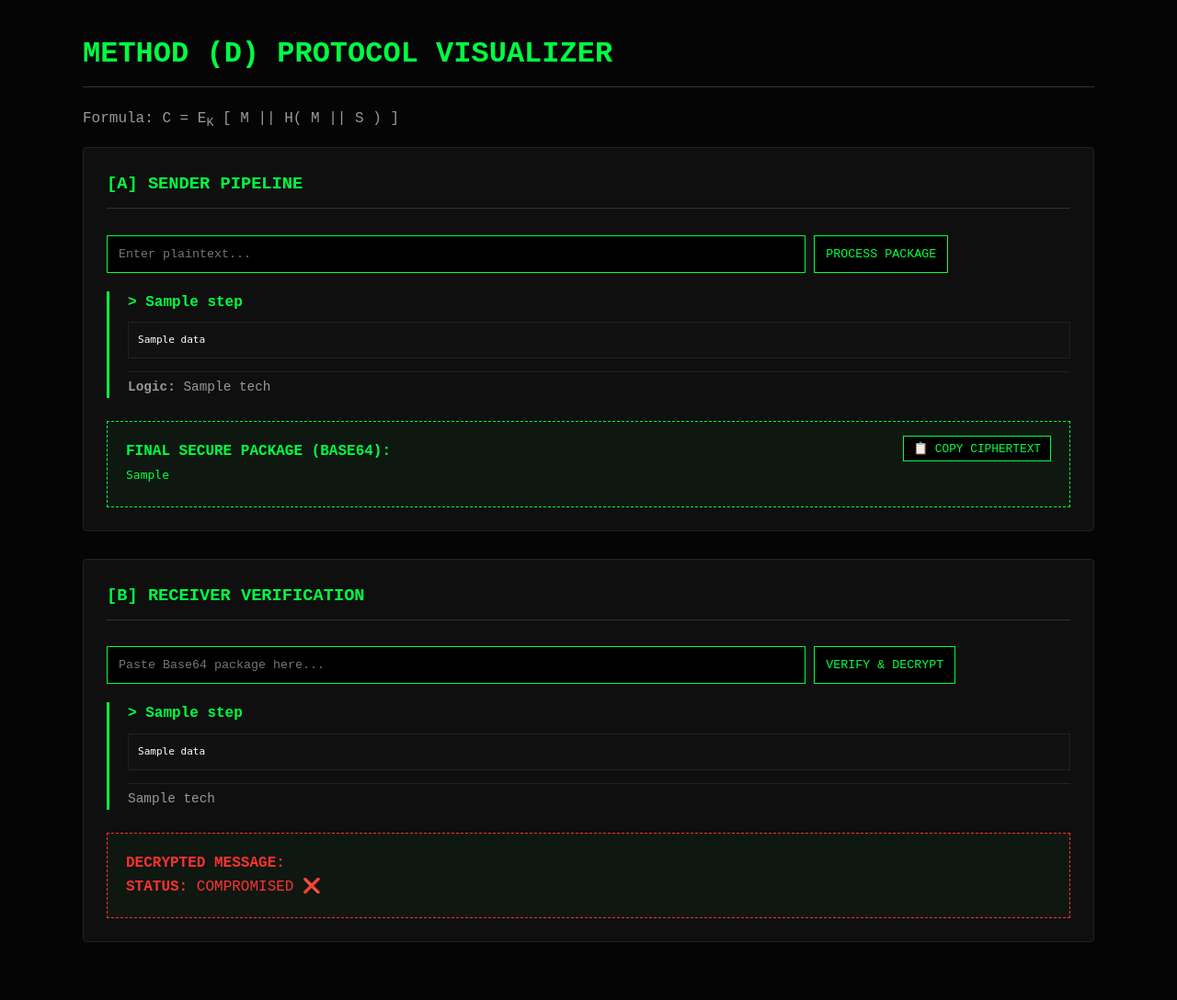
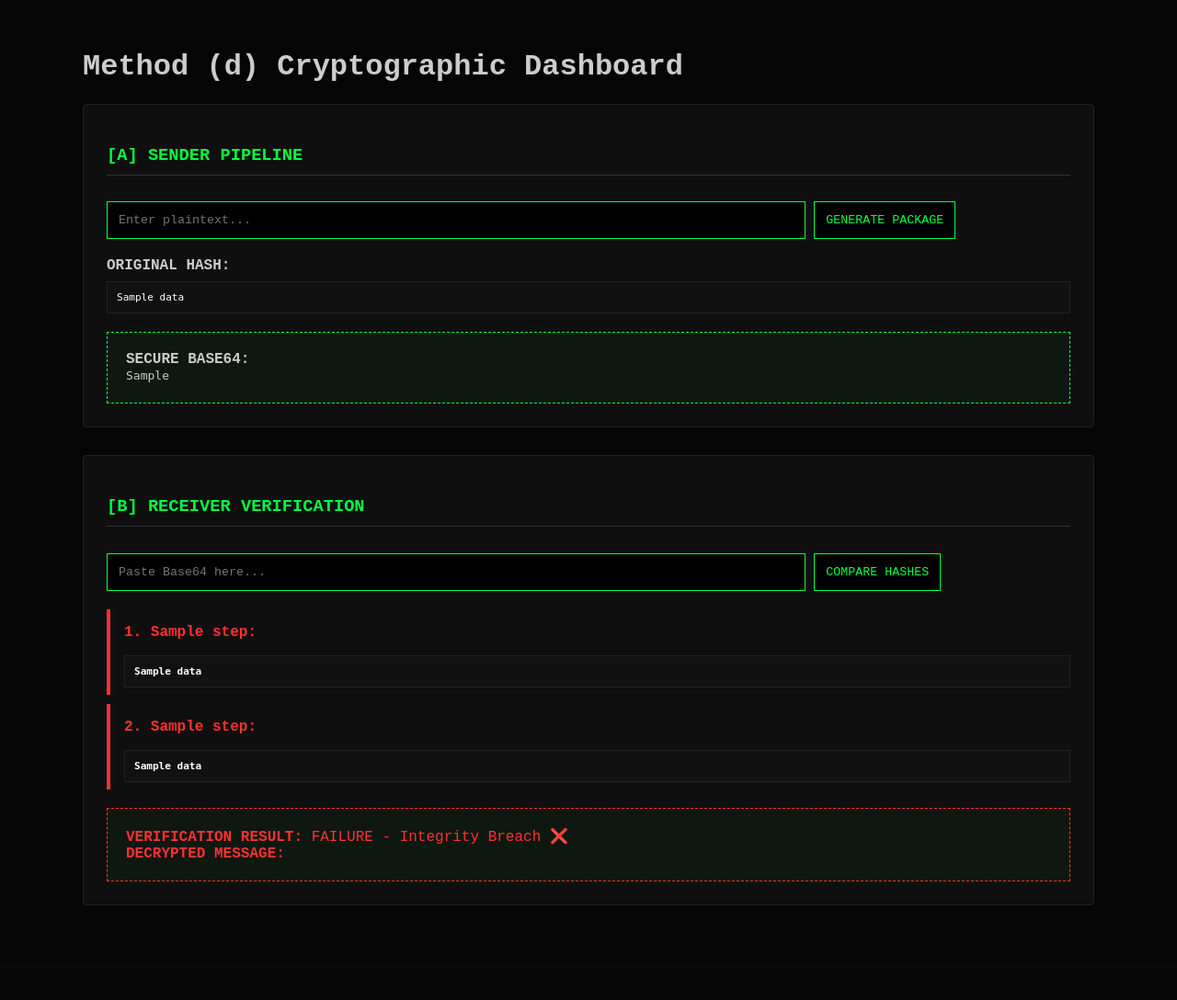
Before and after one commit to Vickiegatheru/Computer-Network-Security, a Flask app: template templates/index.html in a window 1280 px wide. Shown: the whole page at 92% size. After the commit the page ends 985 px from the top, so only its background shows below. Run offline with Flask 3, Linux system fonts and the light colour scheme; the template is opened without the code that fills it: most values are stand-ins (such as "Sample title", 1, 10 or a date in 2020).

Commit message:
UI Changes 2

```diff
--- a/app.py
+++ b/app.py
@@ -9,12 +9,12 @@
     dec_data = {}
 
     if request.method == 'POST':
-        # If Sender form is submitted
+        # Logic for the SENDER form
         if 'msg' in request.form:
             ct, steps = encrypt_m4(request.form['msg'])
             enc_data = {'ct': ct, 'steps': steps}
 
-        # If Receiver form is submitted
+        # Logic for the RECEIVER form
         elif 'cip' in request.form:
             msg, valid, steps = decrypt_m4(request.form['cip'])
             dec_data = {'msg': msg, 'valid': valid, 'steps': steps}
--- a/templates/index.html
+++ b/templates/index.html
@@ -2,51 +2,42 @@
 <html lang="en">
 <head>
     <meta charset="UTF-8">
-    <title>Method (d) Advanced Dashboard</title>
+    <title>Method (d) Hash Comparison UI</title>
     <style>
-        :root { --neon: #00ff41; --bg: #050505; --gray: #999; --alert: #ff3131; }
-        body { background: var(--bg); color: #ccc; font-family: 'Courier New', monospace; padding: 25px; line-height: 1.6; }
+        :root { --neon: #00ff41; --bg: #050505; --gray: #888; --alert: #ff3131; }
+        body { background: var(--bg); color: #ccc; font-family: 'Courier New', monospace; padding: 25px; }
         .container { max-width: 1100px; margin: auto; }
         .panel { background: #0f0f0f; border: 1px solid #222; padding: 25px; margin-bottom: 30px; border-radius: 4px; }
-        h1, h3 { color: var(--neon); text-transform: uppercase; margin-top: 0; border-bottom: 1px solid #333; padding-bottom: 10px; }
+        h3 { color: var(--neon); text-transform: uppercase; border-bottom: 1px solid #333; padding-bottom: 10px; }
         input, button { background: #000; border: 1px solid var(--neon); color: var(--neon); padding: 12px; font-family: inherit; margin-top: 10px; }
         button:hover { background: var(--neon); color: black; cursor: pointer; font-weight: bold; }
-        .analysis-container { margin: 20px 0; border-left: 3px solid var(--neon); padding-left: 20px; }
-        .step-block { margin-bottom: 25px; }
-        .label { color: var(--neon); font-weight: bold; display: block; }
-        .hex-data { background: #111; color: white; padding: 10px; display: block; border: 1px solid #222; margin: 8px 0; word-break: break-all; font-size: 0.85em; }
-        .tech-desc { color: var(--gray); font-size: 0.9em; border-top: 1px solid #222; padding-top: 5px; }
-        .output-box { border: 1px dashed var(--neon); padding: 20px; color: var(--neon); background: rgba(0,255,65,0.03); margin-top: 20px; }
+        .hex-box { background: #111; color: white; padding: 10px; display: block; border: 1px solid #222; margin: 8px 0; word-break: break-all; font-size: 0.85em; }
+
+        /* Comparison Styling */
+        .comparison-grid { display: grid; grid-template-columns: 1fr; gap: 10px; margin: 20px 0; }
+        .hash-match { color: var(--neon); font-weight: bold; border-left: 4px solid var(--neon); padding-left: 15px; }
+        .hash-mismatch { color: var(--alert); font-weight: bold; border-left: 4px solid var(--alert); padding-left: 15px; }
+        .output-box { border: 1px dashed var(--neon); padding: 20px; background: rgba(0,255,65,0.03); margin-top: 20px; }
         .output-box.fail { border-color: var(--alert); color: var(--alert); }
-        .copy-btn { float: right; padding: 5px 10px; font-size: 0.8em; margin-top: -5px; }
     </style>
 </head>
 <body>
     <div class="container">
-        <h1>Method (d) Protocol Visualizer</h1>
-        <p style="color: var(--gray);">Formula: C = E<sub>K</sub> [ M || H( M || S ) ]</p>
+        <h1>Method (d) Cryptographic Dashboard</h1>
 
         <div class="panel">
             <h3>[A] SENDER PIPELINE</h3>
             <form method="POST">
                 <input name="msg" placeholder="Enter plaintext..." style="width: 70%;" required>
-                <button type="submit">PROCESS PACKAGE</button>
+                <button type="submit">GENERATE PACKAGE</button>
             </form>
-
-            {% if enc.steps %}
-            <div class="analysis-container">
-                {% for s in enc.steps %}
-                <div class="step-block">
-                    <span class="label">> {{ s.label }}</span>
-                    <code class="hex-data">{{ s.data }}</code>
-                    <p class="tech-desc"><b>Logic:</b> {{ s.tech }}</p>
+            {% if enc.ct %}
+            <div style="margin-top: 20px;">
+                <strong>ORIGINAL HASH:</strong>
+                <code class="hex-box">{{ enc.steps[1].data }}</code>
+                <div class="output-box">
+                    <strong>SECURE BASE64:</strong><br><code>{{ enc.ct }}</code>
                 </div>
-                {% endfor %}
-            </div>
-            <div class="output-box">
-                <button class="copy-btn" onclick="copyCipher()">📋 COPY CIPHERTEXT</button>
-                <strong>FINAL SECURE PACKAGE (BASE64):</strong><br>
-                <code id="cipherText">{{ enc.ct }}</code>
             </div>
             {% endif %}
         </div>
@@ -54,34 +45,28 @@
         <div class="panel">
             <h3>[B] RECEIVER VERIFICATION</h3>
             <form method="POST">
-                <input name="cip" placeholder="Paste Base64 package here..." style="width: 70%;" required>
-                <button type="submit">VERIFY & DECRYPT</button>
+                <input name="cip" placeholder="Paste Base64 here..." style="width: 70%;" required>
+                <button type="submit">COMPARE HASHES</button>
             </form>
 
             {% if dec.steps %}
-            <div class="analysis-container">
-                {% for s in dec.steps %}
-                <div class="step-block">
-                    <span class="label">> {{ s.label }}</span>
-                    <code class="hex-data">{{ s.data }}</code>
-                    <p class="tech-desc">{{ s.tech }}</p>
+            <div class="comparison-grid">
+                <div class="{{ 'hash-match' if dec.valid else 'hash-mismatch' }}">
+                    <p>1. {{ dec.steps[0].label }}:</p>
+                    <code class="hex-box">{{ dec.steps[0].data }}</code>
                 </div>
-                {% endfor %}
+                <div class="{{ 'hash-match' if dec.valid else 'hash-mismatch' }}">
+                    <p>2. {{ dec.steps[1].label }}:</p>
+                    <code class="hex-box">{{ dec.steps[1].data }}</code>
+                </div>
             </div>
+
             <div class="output-box {{ 'fail' if not dec.valid }}">
-                <strong>DECRYPTED MESSAGE:</strong> {{ dec.msg }} <br>
-                <strong>STATUS:</strong> {{ "AUTHENTICATED ✅" if dec.valid else "COMPROMISED ❌" }}
+                <strong>VERIFICATION RESULT:</strong> {{ "SUCCESS - Hashes Match ✅" if dec.valid else "FAILURE - Integrity Breach ❌" }} <br>
+                <strong>DECRYPTED MESSAGE:</strong> {{ dec.msg }}
             </div>
             {% endif %}
         </div>
     </div>
-
-    <script>
-    function copyCipher() {
-        const text = document.getElementById('cipherText').innerText;
-        navigator.clipboard.writeText(text);
-        alert("Copied! Paste this into the Receiver section.");
-    }
-    </script>
 </body>
 </html>
```
Also changed, not shown: crypto_logic.py (+19 -26 lines).
